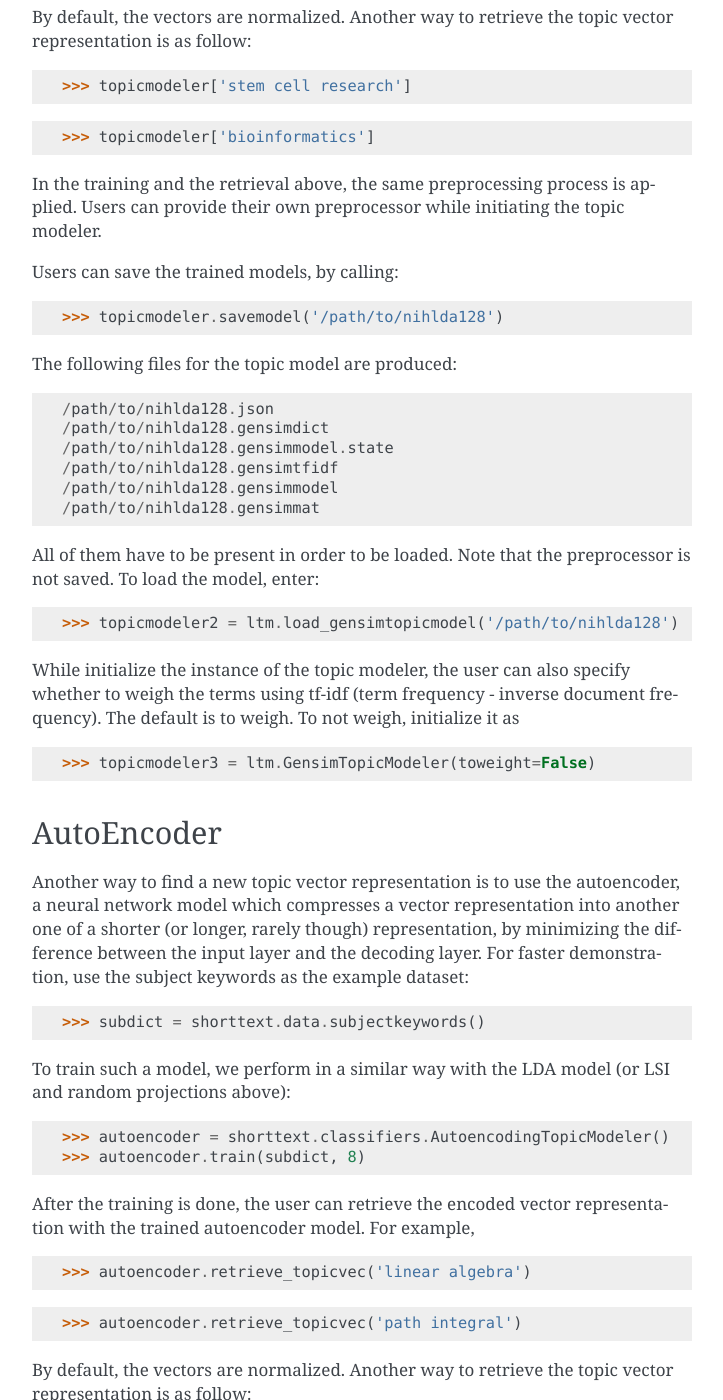
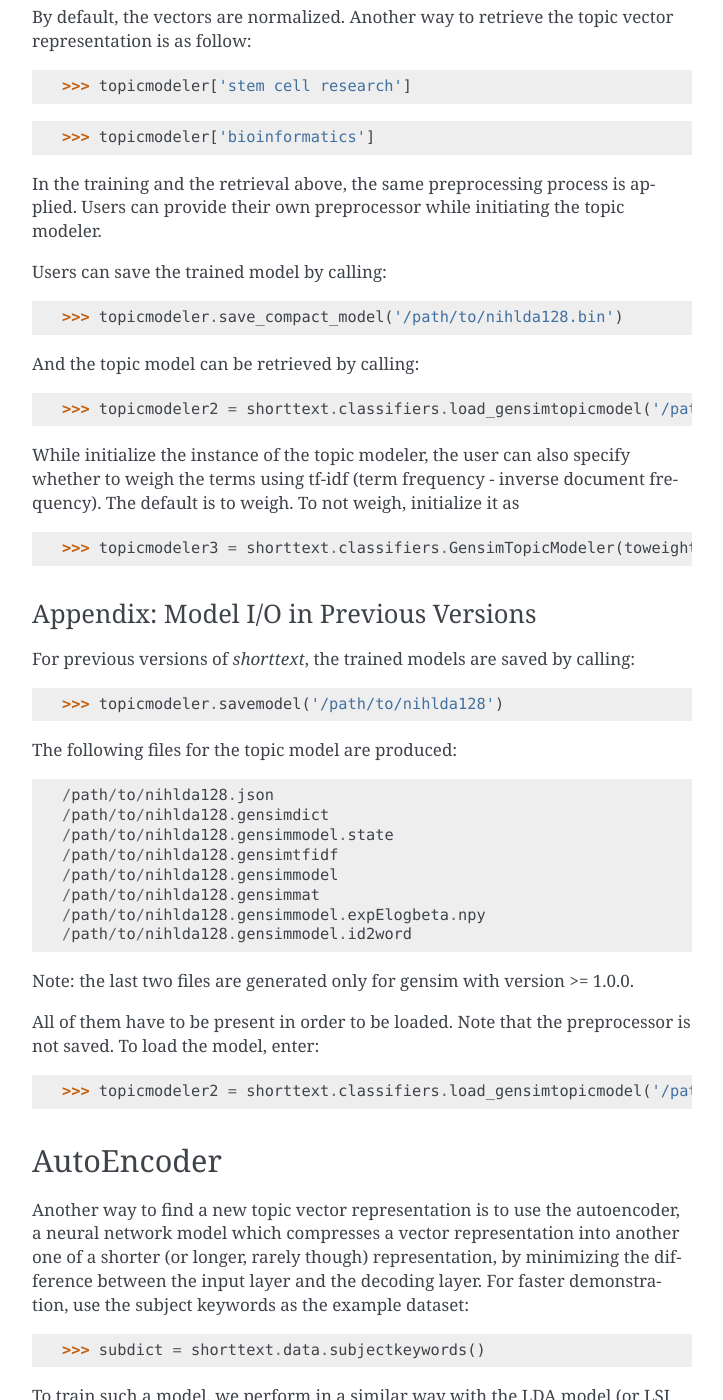
Before and after one commit to stephenhky/PyShortTextCategorization, a Sphinx documentation site: the page built from docs/tutorial_topic.rst, in a window 1280 px wide and 1400 px high, scrolled down 1299 px. Shown: the whole window, without its empty margins (388-1111 px from the left). Built offline with Sphinx 7.4.7, drawn with Linux system fonts in a browser that asks for light colours; some of the changed text lies outside the part shown.

Commit message:
compact I/O for gensim topic modeling; corresponding documentation change

```diff
--- a/docs/tutorial_topic.rst
+++ b/docs/tutorial_topic.rst
@@ -58,7 +58,24 @@ representation is as follow:
 In the training and the retrieval above, the same preprocessing process is applied.
 Users can provide their own preprocessor while initiating the topic modeler.
 
-Users can save the trained models, by calling:
+Users can save the trained model by calling:
+
+>>> topicmodeler.save_compact_model('/path/to/nihlda128.bin')
+
+And the topic model can be retrieved by calling:
+
+>>> topicmodeler2 = shorttext.classifiers.load_gensimtopicmodel('/path/to/nihlda128.bin')
+
+While initialize the instance of the topic modeler, the user can also specify
+whether to weigh the terms using tf-idf (term frequency - inverse document frequency).
+The default is to weigh. To not weigh, initialize it as
+
+>>> topicmodeler3 = shorttext.classifiers.GensimTopicModeler(toweight=False)
+
+Appendix: Model I/O in Previous Versions
+^^^^^^^^^^^^^^^^^^^^^^^^^^^^^^^^^^^^^^^^
+
+For previous versions of `shorttext`, the trained models are saved by calling:
 
 >>> topicmodeler.savemodel('/path/to/nihlda128')
 
@@ -72,17 +89,16 @@ The following files for the topic model are produced:
     /path/to/nihlda128.gensimtfidf
     /path/to/nihlda128.gensimmodel
     /path/to/nihlda128.gensimmat
+    /path/to/nihlda128.gensimmodel.expElogbeta.npy
+    /path/to/nihlda128.gensimmodel.id2word
+
+
+Note: the last two files are generated only for gensim with version >= 1.0.0.
 
 All of them have to be present in order to be loaded. Note that the preprocessor is
 not saved. To load the model, enter:
 
->>> topicmodeler2 = ltm.load_gensimtopicmodel('/path/to/nihlda128')
-
-While initialize the instance of the topic modeler, the user can also specify
-whether to weigh the terms using tf-idf (term frequency - inverse document frequency).
-The default is to weigh. To not weigh, initialize it as
-
->>> topicmodeler3 = ltm.GensimTopicModeler(toweight=False)
+>>> topicmodeler2 = shorttext.classifiers.load_gensimtopicmodel('/path/to/nihlda128', compact=False)
 
 AutoEncoder
 -----------
```
Also changed, not shown: 1 other file.
